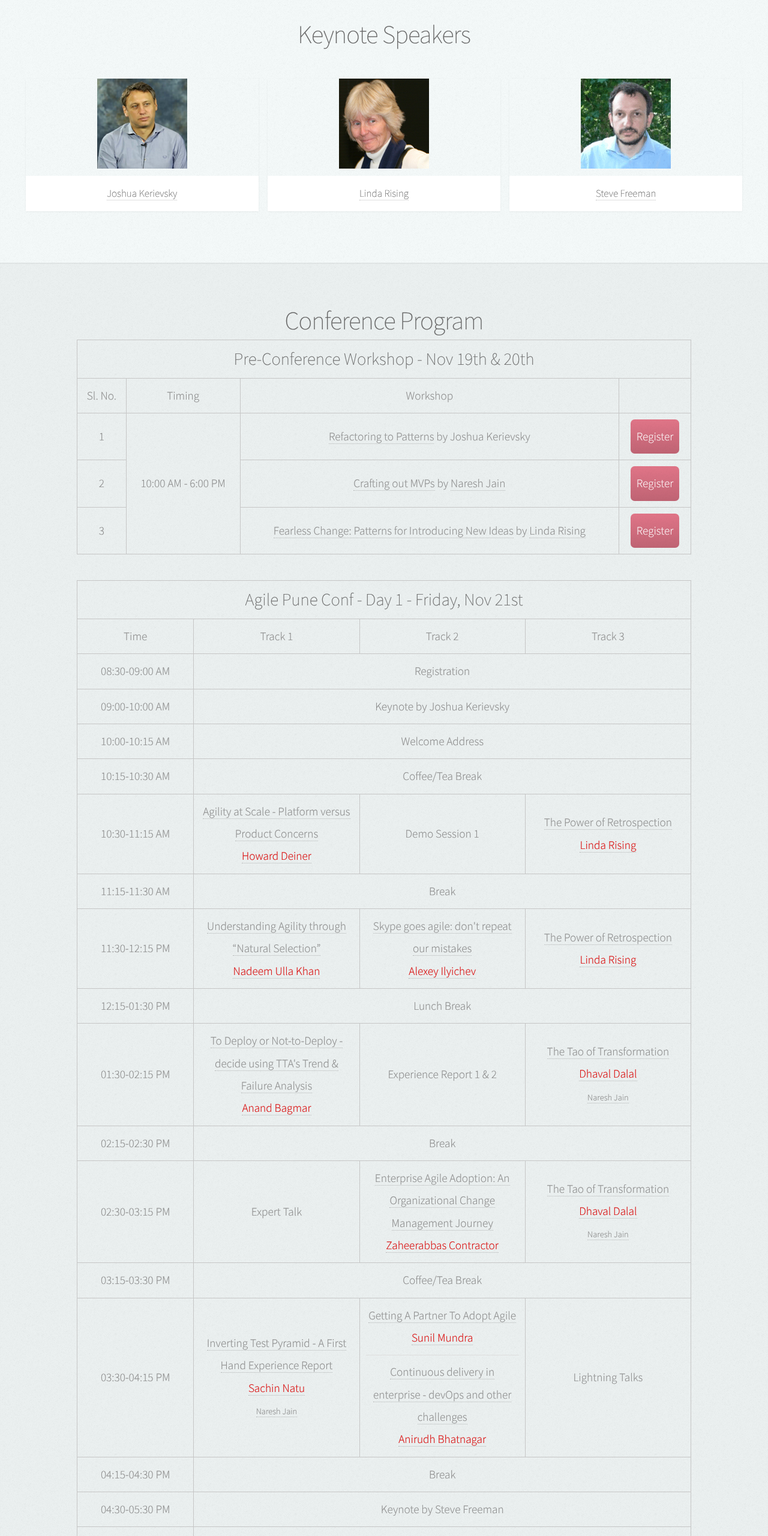
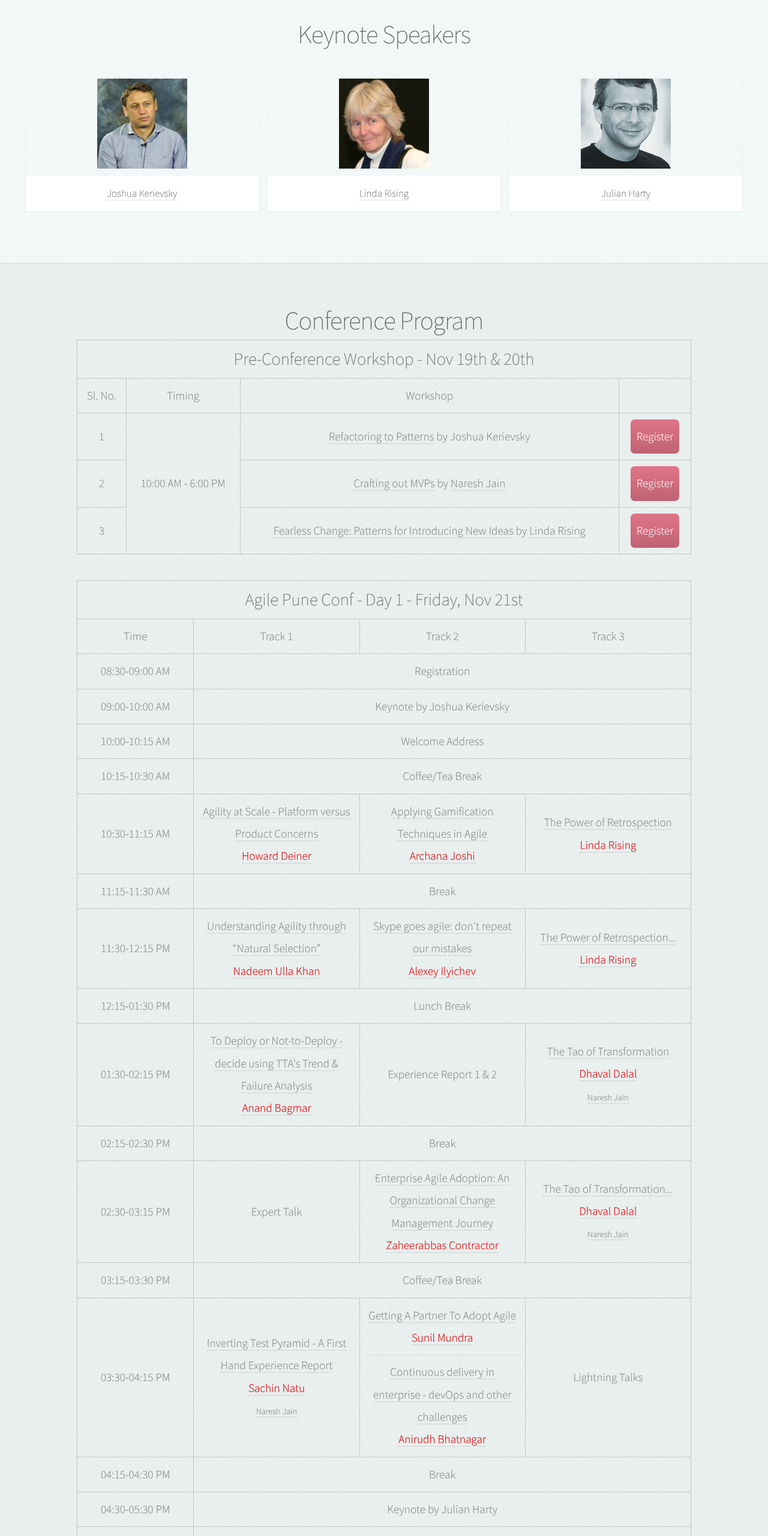
Before and after one commit to nashjain/agile-pune-2014, a plain HTML site: page index.html in a window 1280 px wide. Shown: the part 820-3380 px from the top of the page at 60% size. Drawn offline with Linux system fonts and the light colour scheme.

Commit message:
removed Steve and added Julian

```diff
--- a/index.html
+++ b/index.html
@@ -127,9 +127,9 @@
                 </div>
                 <div class="4u">
                     <article class="item">
-                        <a href="http://www.higherorderlogic.com/about/" target="_blank" class="image avatar150"><img src="images/speakers/SteveFreeman.png" alt="Steve Freeman" title="Steve Freeman" /></a>
+                        <a href="https://www.linkedin.com/pub/julian-harty/13/104/5a0" target="_blank" class="image avatar150"><img src="images/speakers/JulianHarty.png" alt="Julian Harty" title="Julian Harty" /></a>
                         <header>
-                            <h3><a href="http://www.higherorderlogic.com/about/" target="_blank">Steve Freeman</a></h3>
+                            <h3><a href="https://www.linkedin.com/pub/julian-harty/13/104/5a0" target="_blank">Julian Harty</a></h3>
                         </header>
                     </article>
                 </div>
@@ -208,8 +208,14 @@
                     <a href="http://confengine.com/agile-pune-2014/proposal/406/agility-at-scale-platform-versus-product-concerns" target="_blank">Agility at Scale - Platform versus Product Concerns</a>
                     <br><a class="speaker-name" href="http://confengine.com/user/howard-deiner" target="_blank">Howard Deiner</a>
                 </td>
-                <td>Demo Session 1</td>
-                <td><a href="http://confengine.com/agile-pune-2014/proposal/695/the-power-of-retrospection" target="_blank">The Power of Retrospection</a><br><a class="speaker-name" href="http://www.lindarising.org/" target="_blank">Linda Rising</a></td>
+                <td>
+                    <a href="http://confengine.com/agile-pune-2014/proposal/685/applying-gamification-techniques-in-agile" target="_blank">Applying Gamification Techniques in Agile</a>
+                    <br><a class="speaker-name" href="http://confengine.com/user/archana-joshi" target="_blank">Archana Joshi</a>
+                </td>
+                <td>
+                    <a href="http://confengine.com/agile-pune-2014/proposal/695/the-power-of-retrospection" target="_blank">The Power of Retrospection</a>
+                    <br><a class="speaker-name" href="http://www.lindarising.org/" target="_blank">Linda Rising</a>
+                </td>
             </tr>
             <tr>
                 <td>11:15-11:30 AM</td>
@@ -226,7 +232,7 @@
                     <br><a class="speaker-name" href="http://confengine.com/user/alexey-ilyichev" target="_blank">Alexey Ilyichev</a>
                 </td>
                 <td>
-                    <a href="http://confengine.com/agile-pune-2014/proposal/695/the-power-of-retrospection" target="_blank">The Power of Retrospection</a>
+                    <a href="http://confengine.com/agile-pune-2014/proposal/695/the-power-of-retrospection" target="_blank">The Power of Retrospection...</a>
                     <br><a class="speaker-name" href="http://www.lindarising.org/" target="_blank">Linda Rising</a></td>
             </tr>
             <tr>
@@ -260,7 +266,7 @@
                     <br><a class="speaker-name" href="http://confengine.com/user/zaheerabbas-contractor" target="_blank">Zaheerabbas Contractor</a>
                 </td>
                 <td>
-                    <a href="http://confengine.com/agile-pune-2014/proposal/534/the-tao-of-transformation" target="_blank">The Tao of Transformation</a>
+                    <a href="http://confengine.com/agile-pune-2014/proposal/534/the-tao-of-transformation" target="_blank">The Tao of Transformation...</a>
                     <br><a class="speaker-name" href="http://confengine.com/user/dhaval-dalal" target="_blank">Dhaval Dalal</a>
                     <br><a href="http://nareshjain.com/about" target="_blank" style="font-size: 0.75em">Naresh Jain</a>
                 </td>
@@ -291,7 +297,7 @@
             </tr>
             <tr>
                 <td>04:30-05:30 PM</td>
-                <td colspan="3">Keynote by Steve Freeman</td>
+                <td colspan="3">Keynote by Julian Harty</td>
             </tr>
             <tr>
                 <td>05:30-05:45 PM</td>
@@ -330,7 +336,7 @@
                     <br><a href="http://nareshjain.com/about" target="_blank" style="font-size: 0.75em">Naresh Jain</a>
                 </td>
                 <td>Demo Session 2</td>
-                <td>Mini-Workshop 3</td>
+                <td>Workshop by Julian Harty</td>
             </tr>
             <tr>
                 <td>11:15-11:30 AM</td>
@@ -343,10 +349,10 @@
                     <br><a class="speaker-name" href="http://confengine.com/user/srinivas-chillara" target="_blank">Srinivas Chillara</a>
                 </td>
                 <td>
-                    <a href="http://confengine.com/agile-pune-2014/proposal/403/application-security-the-agile-way" target="_blank">Application Security - The Agile Way</a>
-                    <br><a class="speaker-name" href="http://confengine.com/user/shirish-padalkar" target="_blank">Shirish Padalkar</a>
+                    <a href="http://confengine.com/agile-pune-2014/proposal/720/taming-the-dragon" target="_blank">Taming the Dragon</a>
+                    <br><a class="speaker-name" href="http://confengine.com/user/karthik-kamal-balasubramaniam" target="_blank">Karthik Kamal Balasubramaniam</a>
                 </td>
-                <td>Mini-Workshop 3...</td>
+                <td>Workshop by Julian Harty...</td>
             </tr>
             <tr>
                 <td>12:15-01:30 PM</td>
@@ -355,8 +361,11 @@
             <tr>
                 <td>01:30-02:15 PM</td>
                 <td>Expert Talk 8</td>
-                <td>Experience Report 5 &amp; 6</td>
-                <td>Mini-Workshop 4</td>
+                <td>
+                    <a href="http://confengine.com/agile-pune-2014/proposal/403/application-security-the-agile-way" target="_blank">Application Security - The Agile Way</a>
+                    <br><a class="speaker-name" href="http://confengine.com/user/shirish-padalkar" target="_blank">Shirish Padalkar</a>
+                </td>
+                <td>Workshop by Joshua Kerievsky</td>
             </tr>
             <tr>
                 <td>02:15-02:30 PM</td>
@@ -370,7 +379,7 @@
                     <br><a class="speaker-name" href="http://confengine.com/user/prafulla-girgaonkar-2" target="_blank">Prafulla Girgaonkar</a>
                     <br><a href="http://nareshjain.com/about" target="_blank" style="font-size: 0.75em">Naresh Jain</a>
                 </td>
-                <td>Mini-Workshop 4...</td>
+                <td>Workshop by Joshua Kerievsky...</td>
             </tr>
             <tr>
                 <td>03:15-03:30 PM</td>
```
Also changed, not shown: images/speakers/JulianHarty.png (added).
